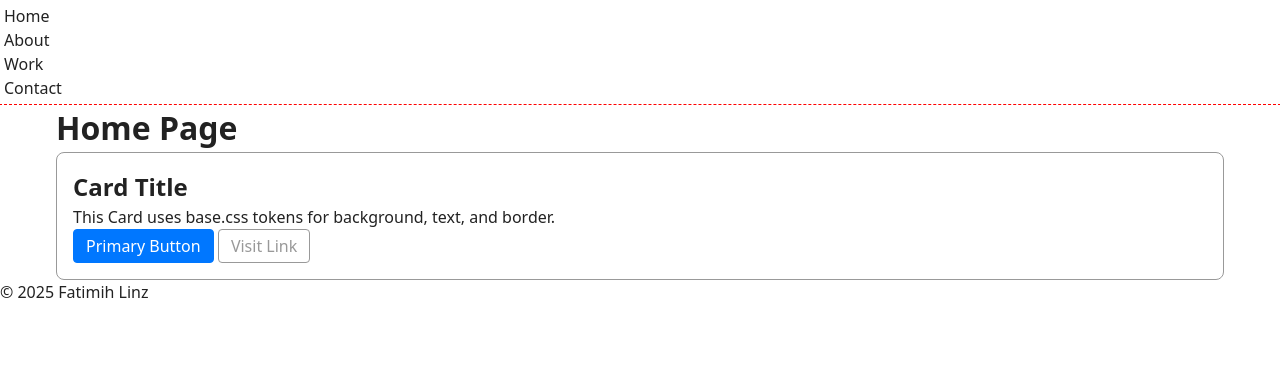
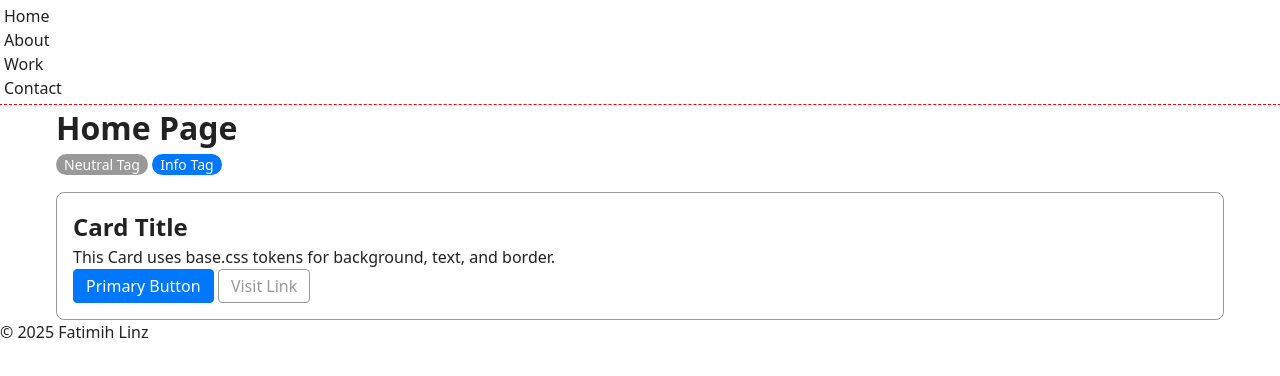
Before and after one commit to fatimih/portfolio-site-2025, a React (Vite) app: page / in a window 1280 px wide. Shown: the top 376 px of the page. Built offline with nearby package versions, Linux system fonts and the light colour scheme.

Commit message:
04.01: Add reusable Tag component (neutral + info variant) and demo on Home

```diff
--- /dev/null
+++ b/src/components/ui/Tag.jsx
@@ -0,0 +1,16 @@
+import React from 'react';
+import styles from './Tag.module.css';
+
+/**
+ * Tag – small, inline label or badge
+ * - Uses CSS Modules for scoped styles
+ * - `variant` controls style (default, info, warning, etc.)
+ */
+export default function Tag({ variant = 'default', className = '', children, ...props }) {
+  const classes = `${styles.root} ${styles[variant] || ''}${className ? ` ${className}` : ''}`;
+  return (
+    <span className={classes} {...props}>
+      {children}
+    </span>
+  );
+}
--- /dev/null
+++ b/src/components/ui/Tag.module.css
@@ -0,0 +1,22 @@
+/* Base */
+.root {
+  display: inline-block;
+  padding: 0 var(--space-xs);
+  font-size: 0.875rem;
+  line-height: 1.5;
+  border-radius: 9999px; /* pill shape */
+  background: var(--color-muted);
+  color: var(--color-bg);
+}
+
+/* States */
+.root:focus-visible {
+  outline: 2px solid var(--color-accent);
+  outline-offset: 2px;
+}
+
+/* Variants */
+.info {
+  background: var(--color-accent);
+  color: #fff;
+}
--- a/src/pages/Home.jsx
+++ b/src/pages/Home.jsx
@@ -1,10 +1,16 @@
 import Button from '../components/ui/Button';
 import Card from '../components/ui/Card';
+import Tag from '../components/ui/Tag';
 
 export default function Home() {
   return (
     <main className="container">
       <h1>Home Page</h1>
+
+      <div style={{ marginBottom: '16px' }}>
+        <Tag>Neutral Tag</Tag>{' '}
+        <Tag variant="info">Info Tag</Tag>
+      </div>
 
       <Card>
         <h2>Card Title</h2>
```
